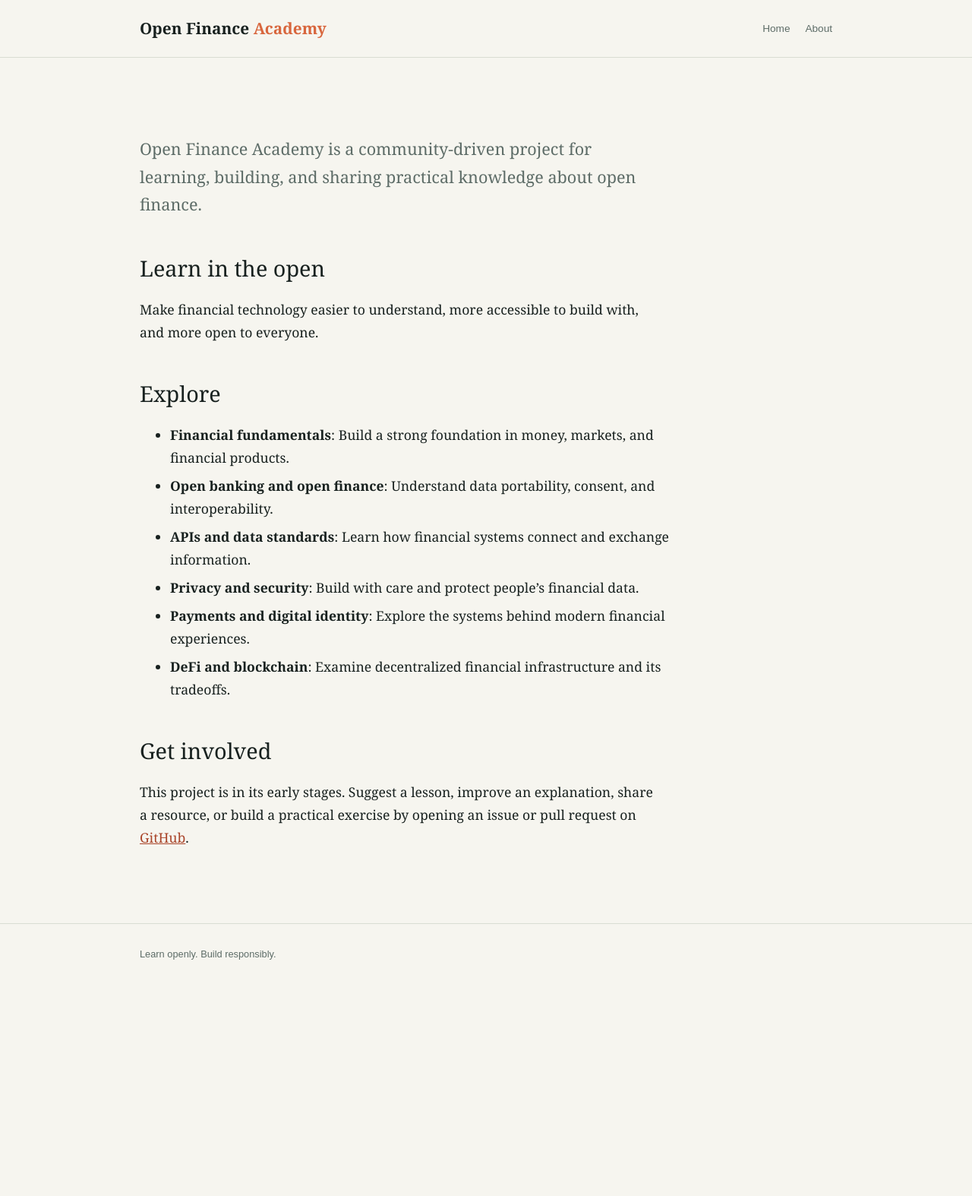
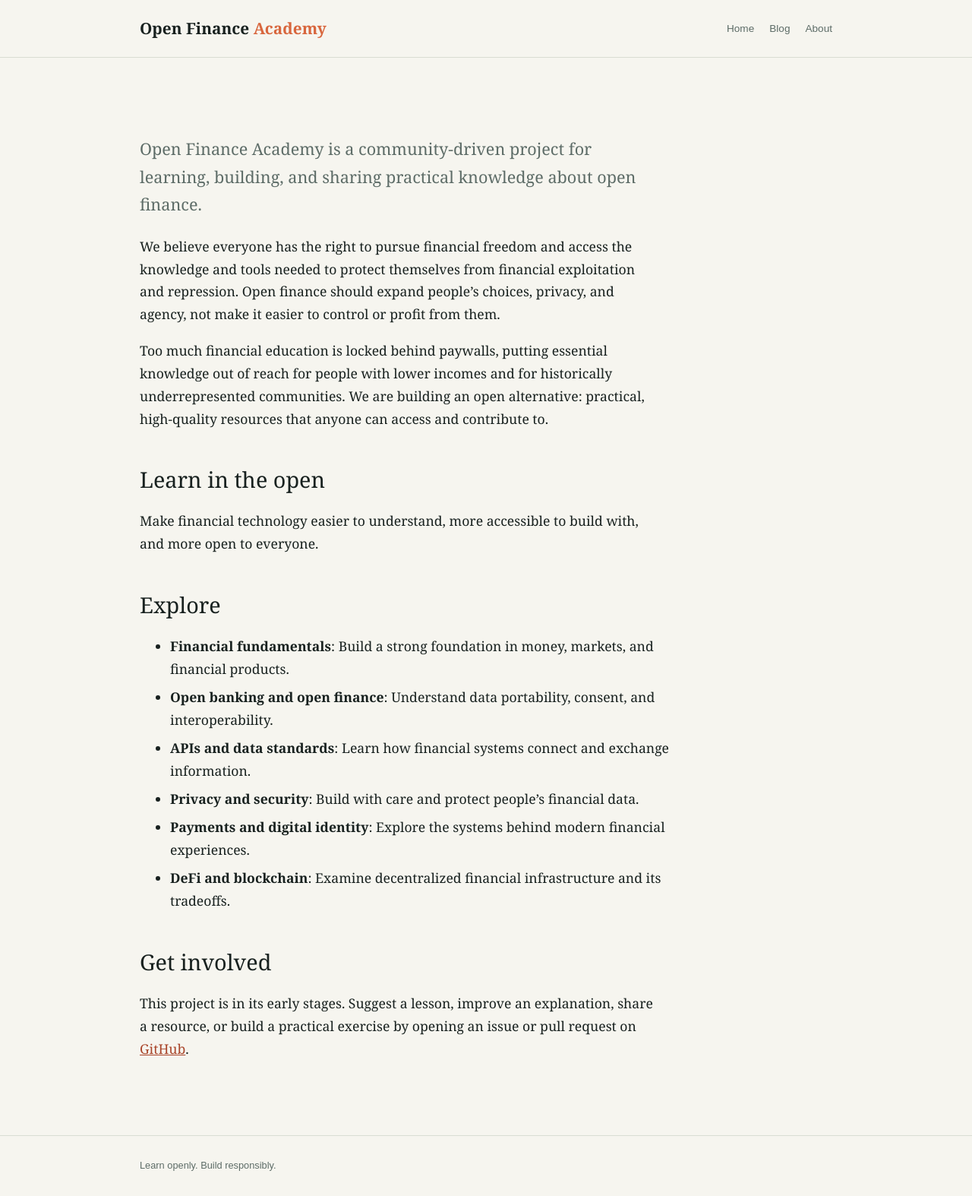
Before and after one commit to openfinanceacademy/open-finance-academy, a Jekyll site: the page built from index.md, in a window 1280 px wide. Shown: the whole page at 76% size. Built offline with Jekyll 4.4.1, drawn with Linux system fonts in a browser that asks for light colours; before the commit the page ends 1295 px from its top, so only the background shows below that.

Commit message:
Add initial academy content and blog

```diff
--- a/_layouts/default.html
+++ b/_layouts/default.html
@@ -13,6 +13,7 @@
         <a class="brand" href="{{ '/' | relative_url }}">Open Finance <span>Academy</span></a>
         <nav aria-label="Main navigation">
           <a href="{{ '/' | relative_url }}">Home</a>
+          <a href="{{ '/blog/' | relative_url }}">Blog</a>
           <a href="{{ '/about/' | relative_url }}">About</a>
         </nav>
       </div>
--- a/assets/css/style.css
+++ b/assets/css/style.css
@@ -36,6 +36,11 @@ p { max-width: 680px; }
 .content > p:first-of-type { color: var(--muted); font-size: 1.35rem; max-width: 680px; }
 a { color: var(--accent-dark); }
 li { margin: .45rem 0; max-width: 680px; }
+.post-list { margin-top: 3rem; }
+.post-preview { border-top: 1px solid var(--line); padding: 1.5rem 0 1rem; }
+.post-preview h2 { margin: .25rem 0 .5rem; }
+.post-date { color: var(--muted); font-family: Arial, sans-serif; font-size: .75rem; letter-spacing: .08em; margin: 0; text-transform: uppercase; }
+.post-meta { color: var(--muted); font-family: Arial, sans-serif; font-size: .8rem; }
 
 .site-footer { border-top: 1px solid var(--line); color: var(--muted); font-family: Arial, sans-serif; font-size: .8rem; padding: 1rem 0; }
 
--- a/index.md
+++ b/index.md
@@ -4,6 +4,10 @@ title: Open Finance Academy
 ---
 
 Open Finance Academy is a community-driven project for learning, building, and sharing practical knowledge about open finance.
+
+We believe everyone has the right to pursue financial freedom and access the knowledge and tools needed to protect themselves from financial exploitation and repression. Open finance should expand people’s choices, privacy, and agency, not make it easier to control or profit from them.
+
+Too much financial education is locked behind paywalls, putting essential knowledge out of reach for people with lower incomes and for historically underrepresented communities. We are building an open alternative: practical, high-quality resources that anyone can access and contribute to.
 
 ## Learn in the open
 
```
Also changed, not shown: _posts/2026-09-12-hello-world.md (added, +13 -0 lines), about.md (+4 -0 lines), blog.md (added, +20 -0 lines), README.md, 1 other file.
